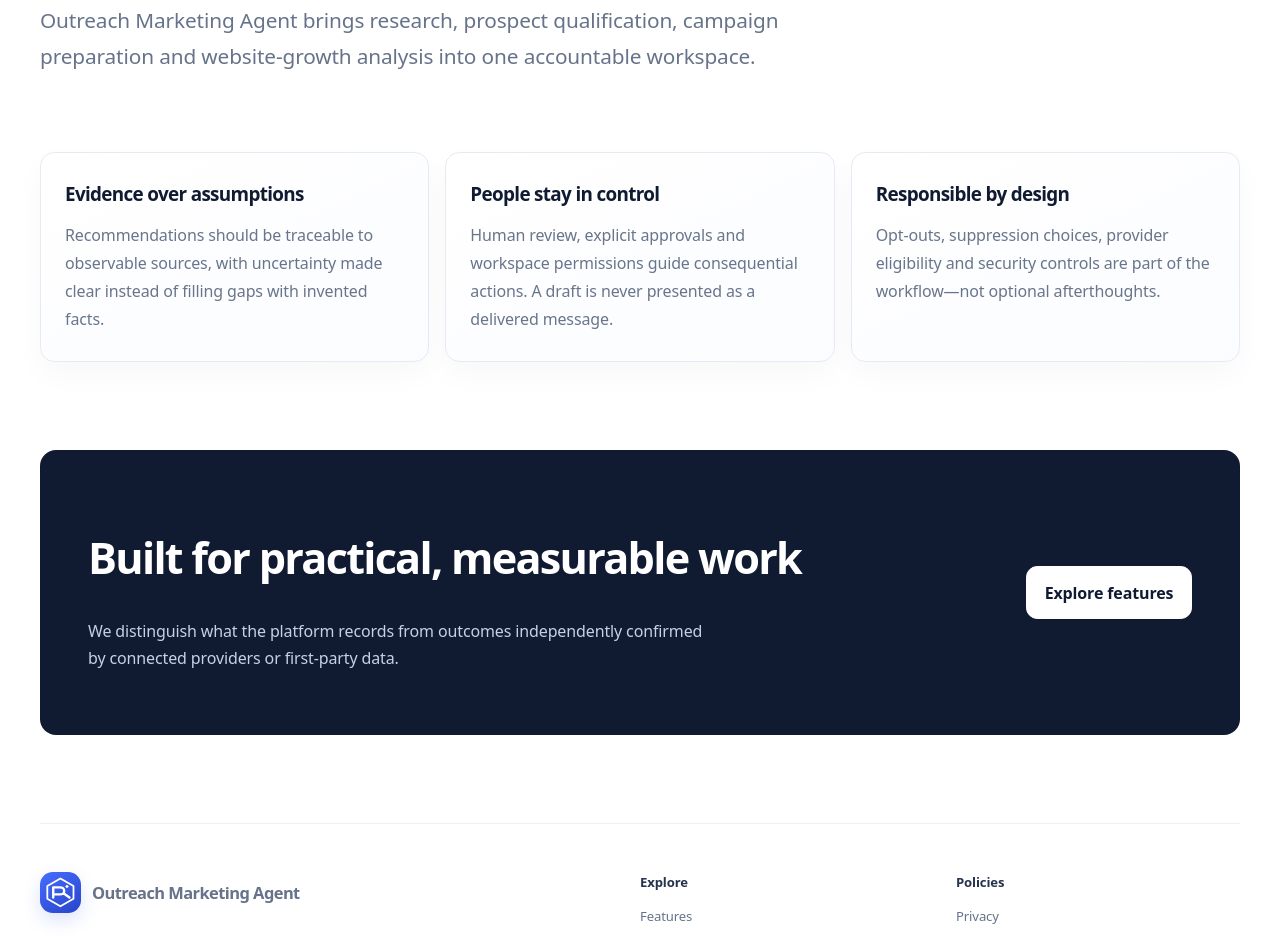
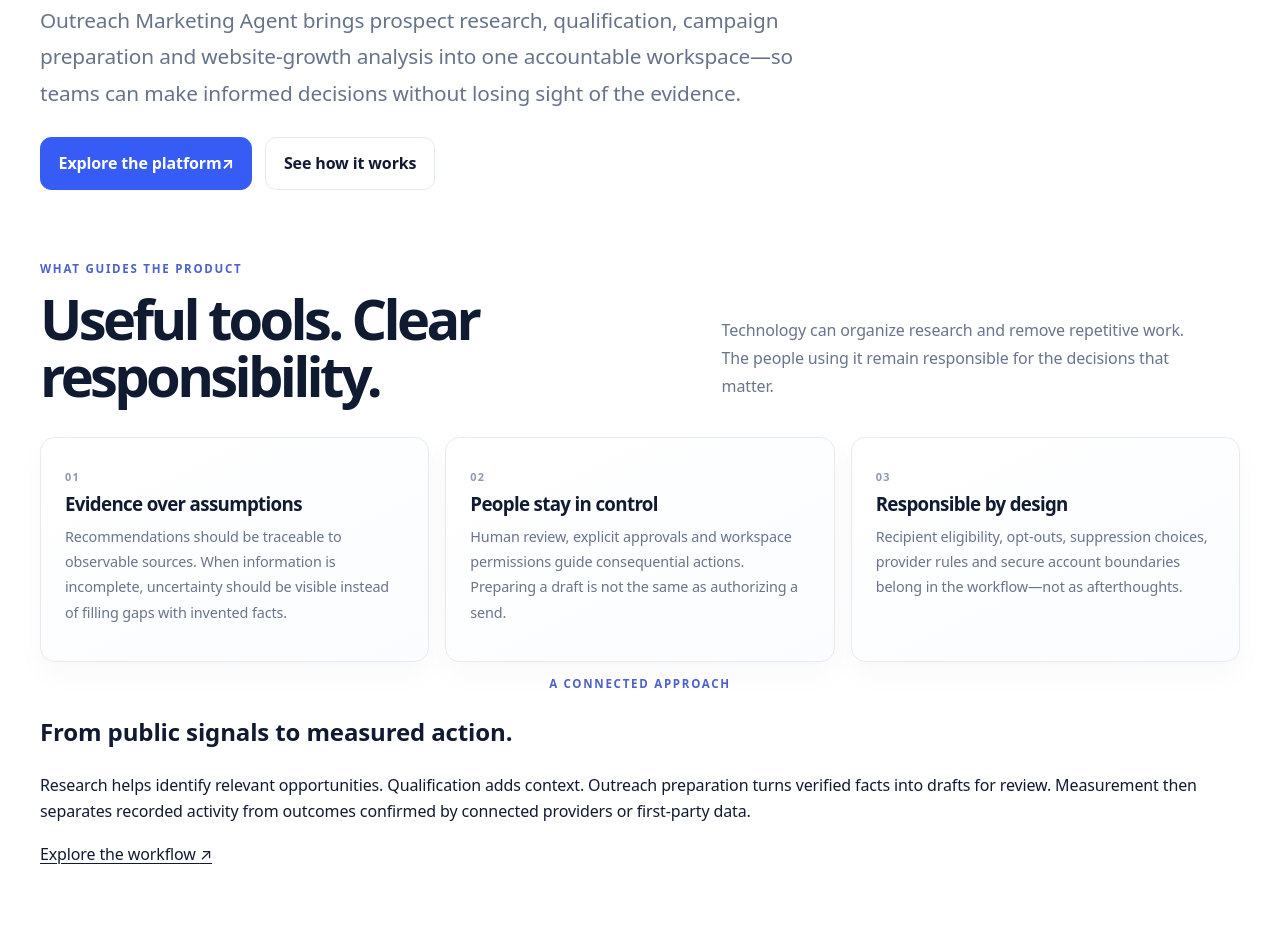
Before and after one commit to haseeb1984/Outreach-Marketing-Agent, a Next.js app in the folder frontend/: page /about in a window 1280 px wide. Shown: the part 420-1358 px from the top of the page. Built offline with nearby package versions, Linux system fonts and the light colour scheme.

Commit message:
Expand about page into a complete product story

```diff
--- a/frontend/app/about/page.tsx
+++ b/frontend/app/about/page.tsx
@@ -1,12 +1,39 @@
 import type { Metadata } from "next";
+import Link from "next/link";
 import { SiteHeader, SiteFooter } from "../components/site-chrome";
-export const metadata: Metadata = { title: "About", description: "The principles behind Outreach Marketing Agent." };
-export default function AboutPage() { return <><SiteHeader/><main className="wrap">
-  <section className="page-head"><p className="eyebrow">About the product</p><h1>Better business growth starts with better evidence.</h1><p className="lead">Outreach Marketing Agent brings research, prospect qualification, campaign preparation and website-growth analysis into one accountable workspace.</p></section>
-  <section className="cards">
-    <article className="card"><h2>Evidence over assumptions</h2><p>Recommendations should be traceable to observable sources, with uncertainty made clear instead of filling gaps with invented facts.</p></article>
-    <article className="card"><h2>People stay in control</h2><p>Human review, explicit approvals and workspace permissions guide consequential actions. A draft is never presented as a delivered message.</p></article>
-    <article className="card"><h2>Responsible by design</h2><p>Opt-outs, suppression choices, provider eligibility and security controls are part of the workflow—not optional afterthoughts.</p></article>
-  </section>
-  <section className="section"><div className="callout"><div><h2>Built for practical, measurable work</h2><p>We distinguish what the platform records from outcomes independently confirmed by connected providers or first-party data.</p></div><a className="button" href="/features">Explore features</a></div></section>
-</main><SiteFooter/></>; }
+
+export const metadata: Metadata = {
+  title: "About the platform",
+  description: "The principles behind Outreach Marketing Agent: evidence-led research, human oversight and responsible business outreach.",
+};
+
+const principles = [
+  { number: "01", title: "Evidence over assumptions", text: "Recommendations should be traceable to observable sources. When information is incomplete, uncertainty should be visible instead of filling gaps with invented facts." },
+  { number: "02", title: "People stay in control", text: "Human review, explicit approvals and workspace permissions guide consequential actions. Preparing a draft is not the same as authorizing a send." },
+  { number: "03", title: "Responsible by design", text: "Recipient eligibility, opt-outs, suppression choices, provider rules and secure account boundaries belong in the workflow—not as afterthoughts." },
+];
+
+export default function AboutPage() {
+  return <>
+    <SiteHeader/>
+    <main className="wrap about-page">
+      <section className="page-head about-hero">
+        <p className="eyebrow">About the product</p>
+        <h1>Better business growth starts with better evidence.</h1>
+        <p className="lead">Outreach Marketing Agent brings prospect research, qualification, campaign preparation and website-growth analysis into one accountable workspace—so teams can make informed decisions without losing sight of the evidence.</p>
+        <div className="actions"><Link className="button" href="/features">Explore the platform <span aria-hidden="true">↗</span></Link><Link className="button secondary" href="/how-it-works">See how it works</Link></div>
+      </section>
+      <section className="about-principles" aria-label="Product principles">
+        <div className="section-intro"><div><p className="eyebrow">What guides the product</p><h2>Useful tools. Clear responsibility.</h2></div><p>Technology can organize research and remove repetitive work. The people using it remain responsible for the decisions that matter.</p></div>
+        <div className="cards feature-grid">{principles.map(item=><article className="card about-principle" key={item.number}><span className="contact-resource-number">{item.number}</span><h3>{item.title}</h3><p>{item.text}</p></article>)}</div>
+      </section>
+      <section className="about-workflow">
+        <div><p className="eyebrow">A connected approach</p><h2>From public signals to measured action.</h2></div>
+        <p>Research helps identify relevant opportunities. Qualification adds context. Outreach preparation turns verified facts into drafts for review. Measurement then separates recorded activity from outcomes confirmed by connected providers or first-party data.</p>
+        <Link href="/how-it-works">Explore the workflow <span aria-hidden="true">↗</span></Link>
+      </section>
+      <section className="section"><div className="callout"><div><h2>Built for practical, measurable work.</h2><p>We distinguish what the platform records from outcomes independently confirmed by connected providers or first-party data.</p></div><Link className="button" href="/register">Create a workspace</Link></div></section>
+    </main>
+    <SiteFooter/>
+  </>;
+}
```
